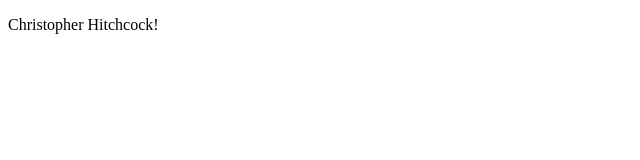
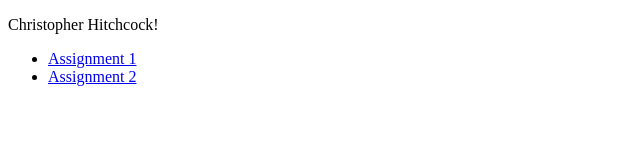
Before and after one commit to hitchedu/hitchedu.github.io, a plain HTML site: page index.html in a window 1280 px wide. Shown: the whole page, without its empty margins (0-640 px from the left). Drawn offline with Linux system fonts and the light colour scheme.

Commit message:
Adding assignment list to root index

```diff
--- a/index.html
+++ b/index.html
@@ -4,7 +4,14 @@
     <meta charset="UTF-8">
     <title>WEB110 Portfolio</title>
   </head>
-  <body>
-    <p>Christopher Hitchcock!</p>
-  </body>
+    <body>
+      <p>Christopher Hitchcock!</p>
+      <ul>
+        <!--List of assignments with links-->
+        <li><a href="web110/assignment1.html">Assignment 1</a>
+          </li>
+        <li><a href="web110/assignment2.html">Assignment 2</a>
+          </li>
+      </ul>
+    </body>
 </html>
```
